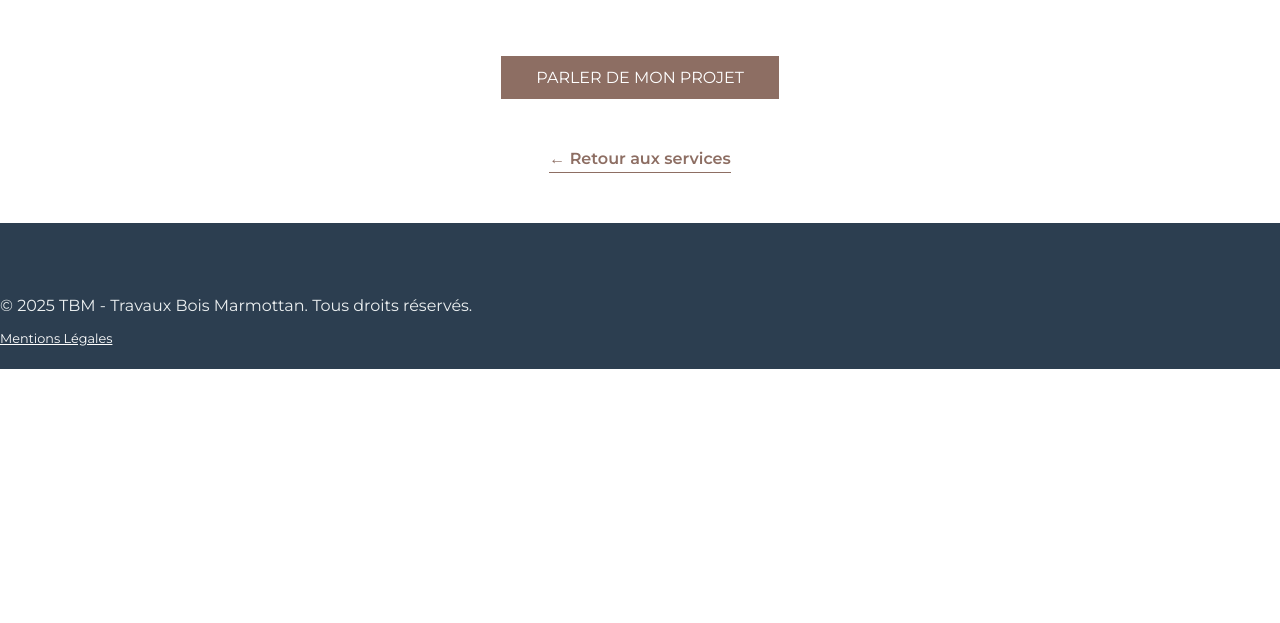
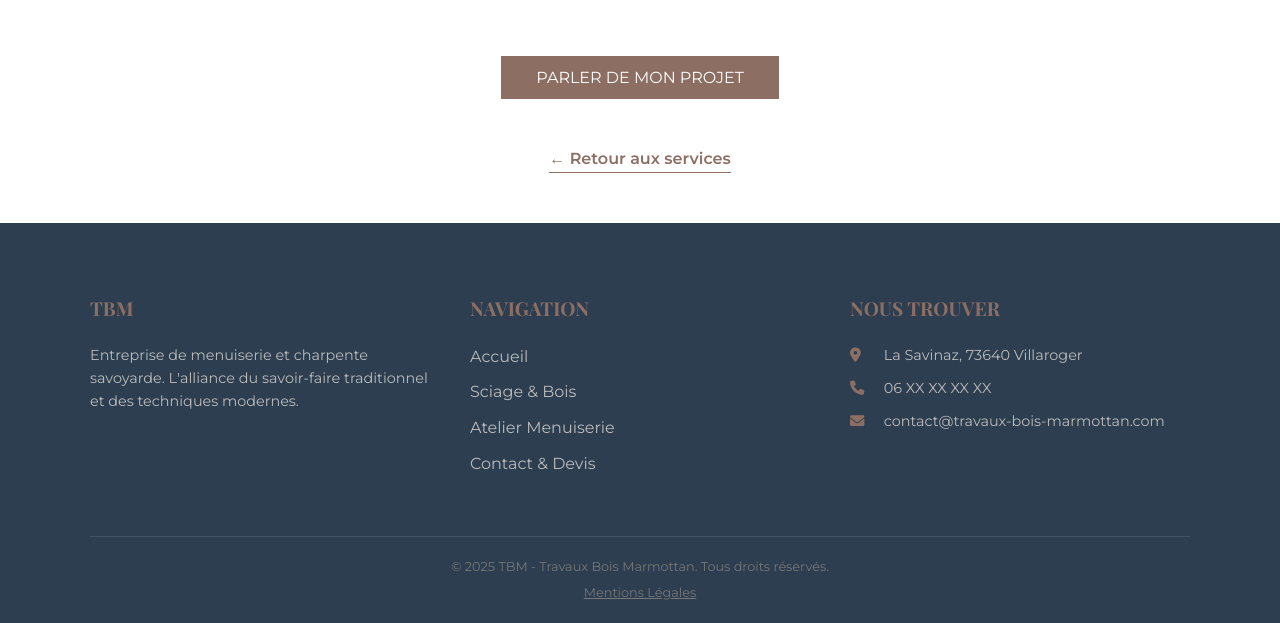
Before and after one commit to pebinoh/travaux-bois-marmottan, a plain HTML site: page atelier.html in a window 1280 px wide. Shown: the part 1695-2318 px from the top of the page. Before the commit the page ends 2064 px from the top, so only its background shows below. Drawn offline with nearby package versions, Linux system fonts and the light colour scheme.

Commit message:
Update atelier.html

```diff
--- a/atelier.html
+++ b/atelier.html
@@ -4,14 +4,9 @@
     <meta charset="UTF-8">
     <meta name="viewport" content="width=device-width, initial-scale=1.0">
     <title>Atelier Menuiserie - TBM</title>
-
     <link rel="icon" type="image/jpeg" href="logo_tbm.jpg">
     <meta property="og:title" content="TBM - Fabrication Atelier">
-    <meta property="og:description" content="Menuiserie d'agencement, escaliers et mobilier sur mesure fabriqué dans notre atelier.">
-    <meta property="og:image" content="https://pebinoh.github.io/travaux-bois-marmottan/atelier_1.jpg">
-    <meta property="og:url" content="https://pebinoh.github.io/travaux-bois-marmottan/atelier.html">
     <meta property="og:type" content="article">
-
     <link rel="stylesheet" href="style.css">
     <link rel="preconnect" href="https://fonts.googleapis.com">
     <link href="https://fonts.googleapis.com/css2?family=Montserrat:wght@300;400;600&family=Playfair+Display:wght@400;700&display=swap" rel="stylesheet">
@@ -62,9 +57,39 @@
     </section>
 
     <footer>
-        <p>© 2025 TBM - Travaux Bois Marmottan. Tous droits réservés.</p>
-        <p style="font-size: 0.8rem; margin-top: 10px;"><a href="mentions-legales.html" style="color: white; text-decoration: underline;">Mentions Légales</a></p>
+        <div class="container">
+            <div class="footer-grid">
+                <div class="footer-col">
+                    <h4>TBM</h4>
+                    <p style="color:#bbb; font-size:0.9rem; line-height:1.6;">
+                        Entreprise de menuiserie et charpente savoyarde. L'alliance du savoir-faire traditionnel et des techniques modernes.
+                    </p>
+                </div>
+                <div class="footer-col">
+                    <h4>Navigation</h4>
+                    <ul class="footer-links">
+                        <li><a href="index.html">Accueil</a></li>
+                        <li><a href="sciage.html">Sciage & Bois</a></li>
+                        <li><a href="atelier.html">Atelier Menuiserie</a></li>
+                        <li><a href="contact.html">Contact & Devis</a></li>
+                    </ul>
+                </div>
+                <div class="footer-col footer-contact">
+                    <h4>Nous trouver</h4>
+                    <p><i class="fas fa-map-marker-alt"></i> La Savinaz, 73640 Villaroger</p>
+                    <p><i class="fas fa-phone"></i> 06 XX XX XX XX</p>
+                    <p><i class="fas fa-envelope"></i> contact@travaux-bois-marmottan.com</p>
+                </div>
+            </div>
+            <div class="footer-bottom">
+                <p>© 2025 TBM - Travaux Bois Marmottan. Tous droits réservés.</p>
+                <p style="margin-top: 5px;">
+                    <a href="mentions-legales.html" style="text-decoration: underline;">Mentions Légales</a>
+                </p>
+            </div>
+        </div>
     </footer>
+
     <a href="#" id="backToTop" title="Retour en haut"><i class="fas fa-arrow-up"></i></a>
     <script src="script.js"></script>
 </body>
```
